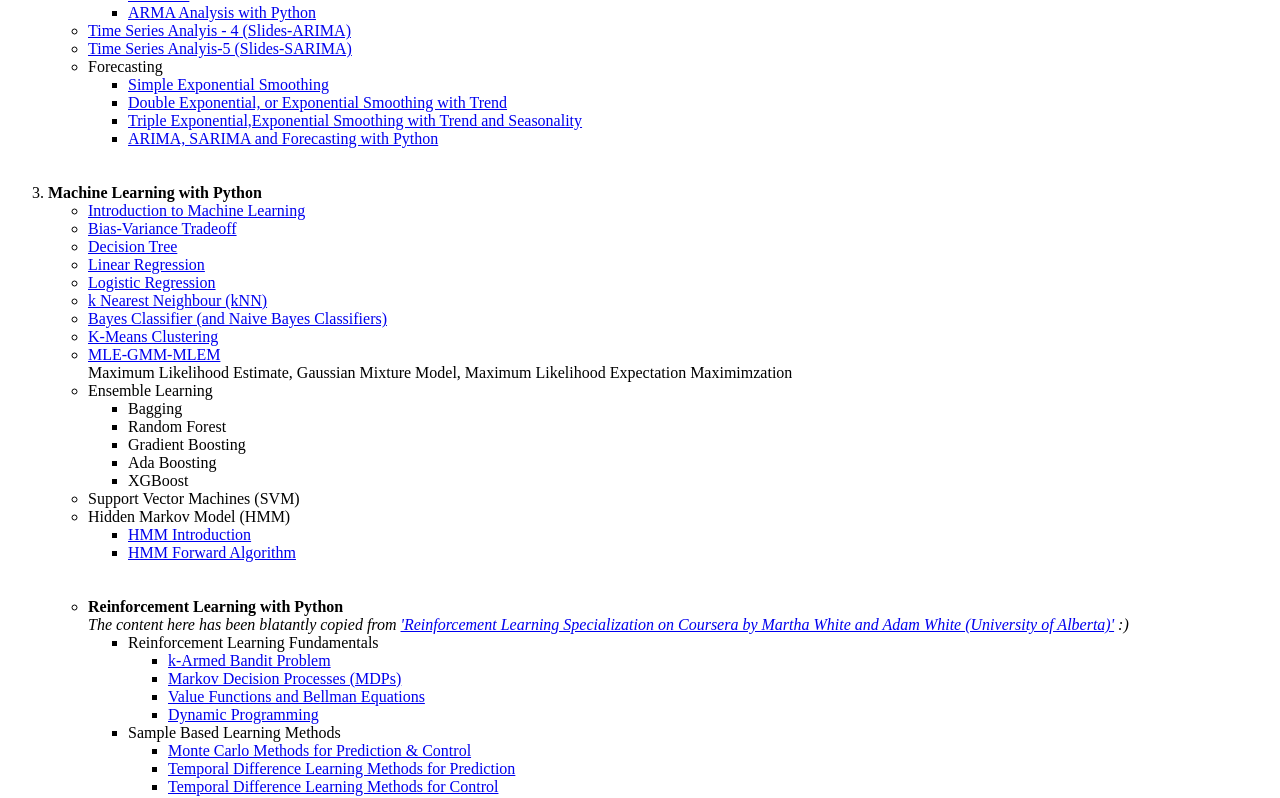
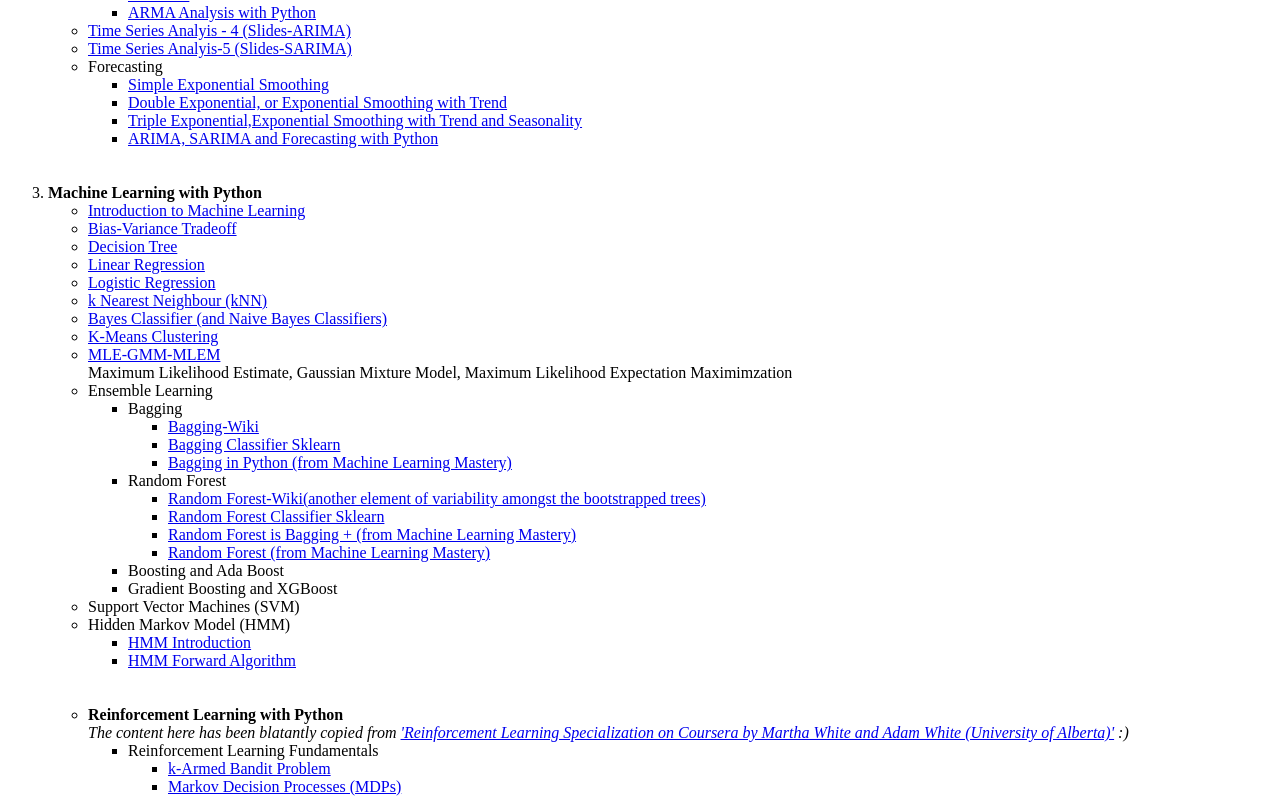
Before and after one commit to rohit-pardasani/rohit-pardasani.github.io, a plain HTML site: page index.html in a window 1280 px wide. Shown: the part 434-1232 px from the top of the page. Drawn offline with Linux system fonts and the light colour scheme.

Commit message:
Update index.html

```diff
--- a/index.html
+++ b/index.html
@@ -58,10 +58,20 @@
     <li>Ensemble Learning</li>
     <ul>
       <li>Bagging</li>
+      <ul>
+        <li><a href="https://en.wikipedia.org/wiki/Bootstrap_aggregating">Bagging-Wiki</a></li>
+        <li><a href="https://scikit-learn.org/stable/modules/generated/sklearn.ensemble.BaggingClassifier.html">Bagging Classifier Sklearn</a></li>
+        <li><a href="https://machinelearningmastery.com/bagging-ensemble-with-python/">Bagging in Python (from Machine Learning Mastery)</a></li>
+      </ul>
       <li>Random Forest</li>
-      <li>Gradient Boosting</li>
-      <li>Ada Boosting</li>
-      <li>XGBoost</li>
+      <ul>
+        <li><a href="https://en.wikipedia.org/wiki/Bootstrap_aggregating">Random Forest-Wiki(another element of variability amongst the bootstrapped trees)</a></li>
+        <li><a href="https://scikit-learn.org/stable/modules/generated/sklearn.ensemble.RandomForestClassifier.html">Random Forest Classifier Sklearn</a></li>
+        <li><a href="https://machinelearningmastery.com/bagging-and-random-forest-ensemble-algorithms-for-machine-learning/">Random Forest is Bagging +  (from Machine Learning Mastery)</a></li>
+        <li><a href="https://machinelearningmastery.com/random-forest-ensemble-in-python/">Random Forest (from Machine Learning Mastery)</a></li>
+      </ul>
+      <li>Boosting and Ada Boost</li>
+      <li>Gradient Boosting and XGBoost</li>
     </ul>
     <li>Support Vector Machines (SVM)</li>
     <li>Hidden Markov Model (HMM)</li>
```
